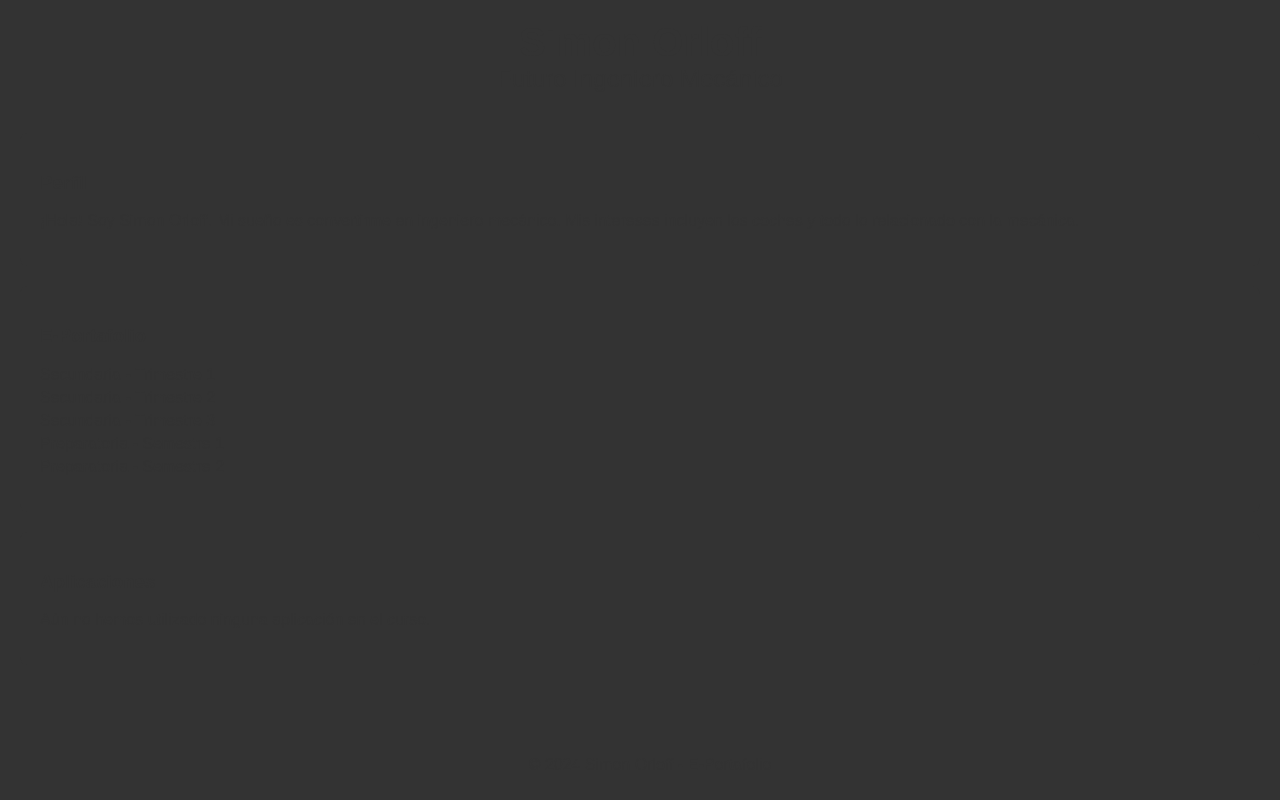
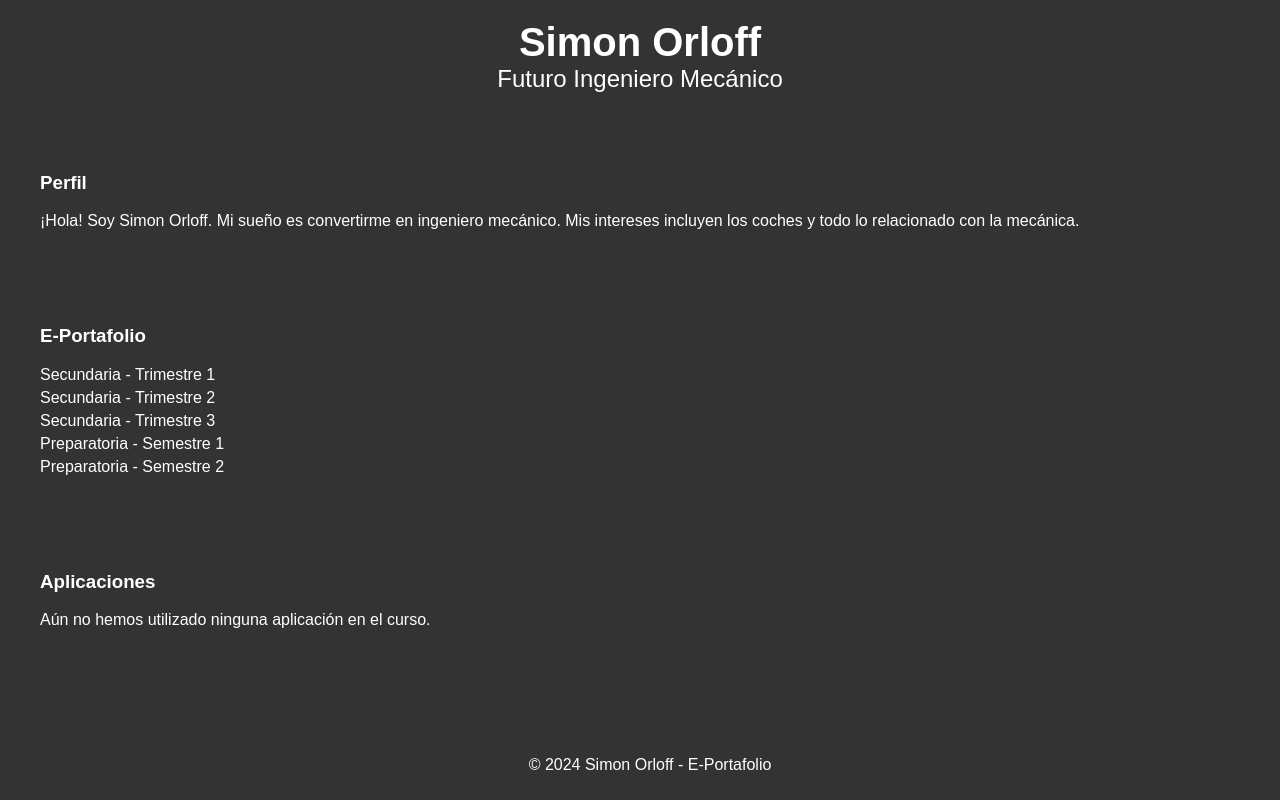
Before and after one commit to Simonloff/E-Portafolio, a plain HTML site: page index.html in a window 1280 px wide. Drawn offline with Linux system fonts and the light colour scheme.

Commit message:
Update style.css

```diff
--- a/style.css
+++ b/style.css
@@ -2,13 +2,13 @@ body {
     font-family: Arial, sans-serif;
     margin: 0;
     padding: 0;
-  background-color: #333;
-  color: #333;
+    background-color: #333;  /* Background color set to #333 */
+    color: #fff;  /* Change text color to white for contrast */
 }
 
 header {
-  background-color: #333;
-  color: #333;
+    background-color: #333;  /* Background color set to #333 */
+    color: #fff;
     padding: 20px;
     text-align: center;
 }
@@ -27,13 +27,14 @@ h2 {
 section {
     margin: 20px;
     padding: 20px;
-  background-color: #333;
+    background-color: #333;  /* Background color set to #333 */
+    color: #fff;  /* Change text color to white for contrast */
     border-radius: 8px;
 }
 
 footer {
-  background-color: #333;
-  color: #333;
+    background-color: #333;  /* Background color set to #333 */
+    color: #fff;
     text-align: center;
     padding: 10px;
     position: fixed;
@@ -51,7 +52,7 @@ ul li {
 }
 
 ul li a {
-  color: #333;
+    color: #fff;  /* Change link color to white for contrast */
     text-decoration: none;
 }
 
```
Lines whose indentation alone changed are shown as unchanged.
